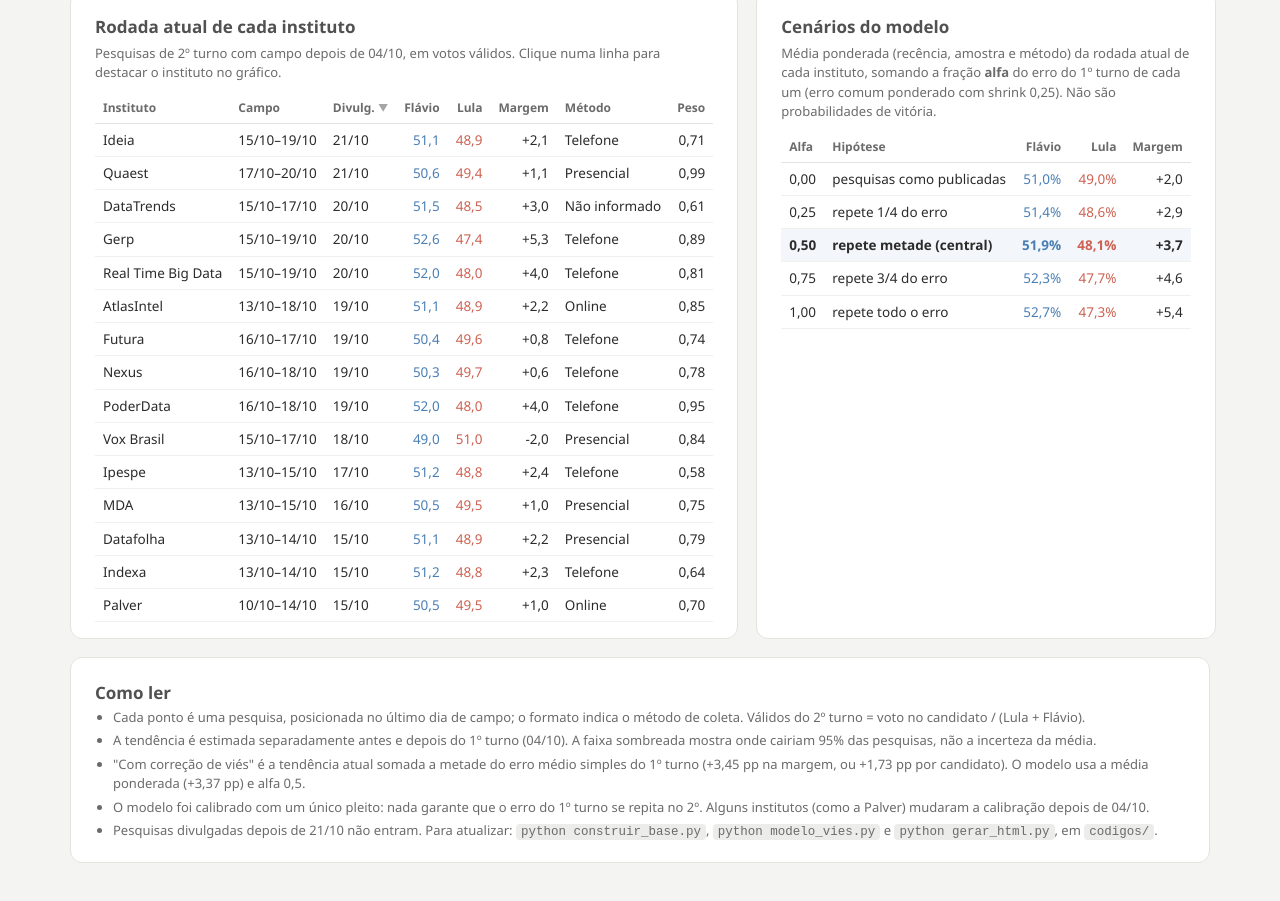
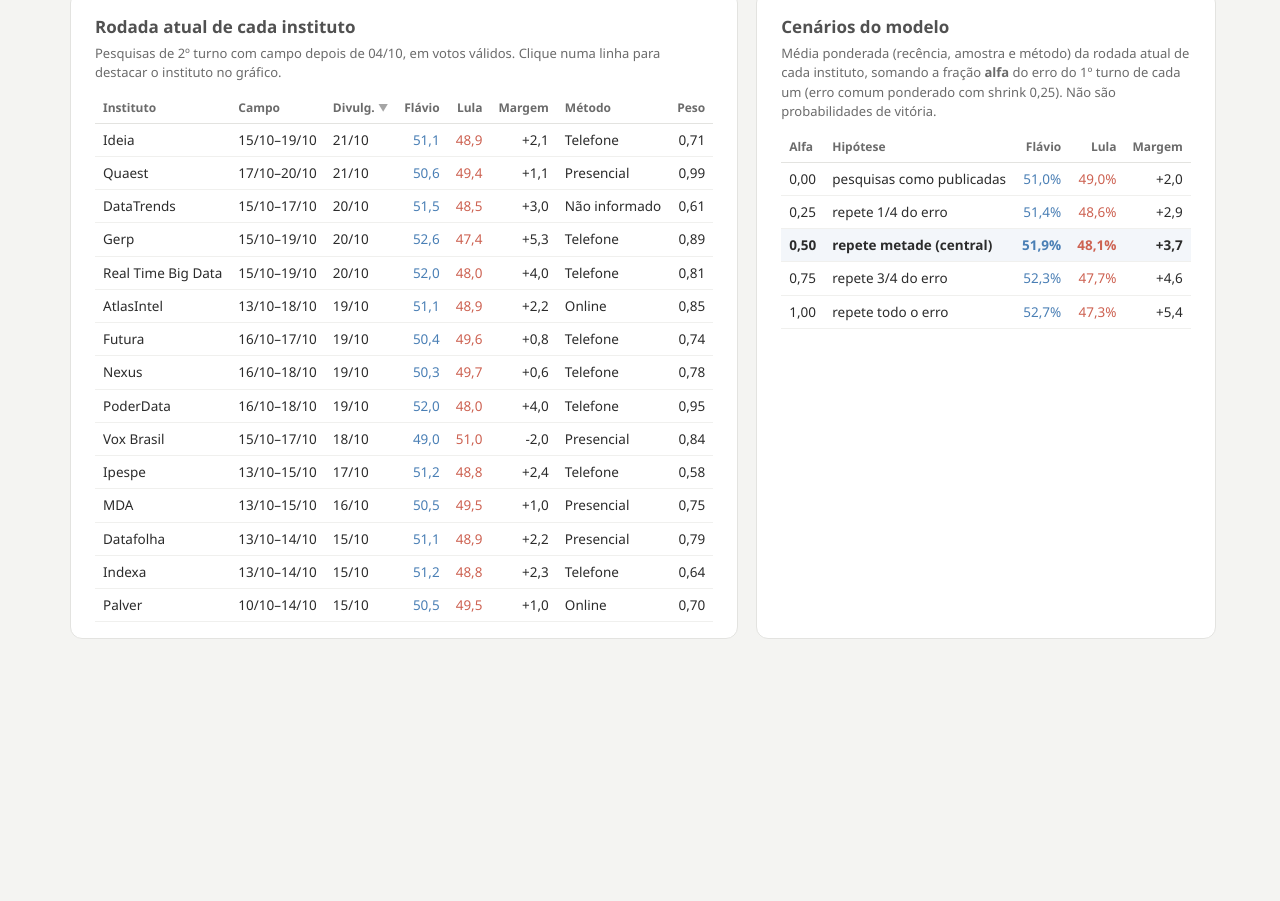
Before and after one commit to laercioop/pesquisas, a plain HTML site: page agregador.html in a window 1280 px wide. Shown: the part 1624-2525 px from the top of the page. After the commit the page ends 2337 px from the top, so only its background shows below. Drawn offline with Linux system fonts and the light colour scheme.

Commit message:
Remove a seção "Como ler" do agregador

```diff
--- a/agregador.html
+++ b/agregador.html
@@ -67,11 +67,6 @@
   .card h3 { font-size: 17px; margin: 0 0 2px; color: var(--gray-dark); }
   .card p.nota { font-size: 13px; color: var(--muted); margin: 4px 0 10px; }
   .tabela { overflow-x: auto; }
-  footer { font-size: 13px; color: var(--muted); }
-  footer h3 { font-size: 15px; color: var(--gray-dark); margin: 0 0 6px; }
-  footer ul { margin: 0; padding-left: 18px; }
-  footer li { margin-bottom: 4px; }
-  code { font-size: 12.5px; background: #ececea; padding: 1px 5px; border-radius: 4px; }
 
   @media (max-width: 900px) {
     .kpis { grid-template-columns: repeat(2, 1fr); }
@@ -128,11 +123,6 @@
       <table id="tab-cen"></table>
     </section>
   </div>
-
-  <footer class="card">
-    <h3>Como ler</h3>
-    <ul id="notas"></ul>
-  </footer>
 </div>
 
 <script>
@@ -180,7 +170,7 @@
 const erro = D.erro_simples, atual = D.atual, corr = D.corrigido;
 const ultimo = D.pontos.filter(p => p.atual);
 
-/* ---------- Texto, KPIs e notas ---------- */
+/* ---------- Texto e KPIs ---------- */
 document.getElementById('lede').innerHTML =
   `Recorte de <b>${ddmm(D.as_of)}/2026</b>, em % dos votos válidos. ${D.pesquisas_2t} pesquisas de 2º turno, ${D.institutos_2t} institutos na rodada atual. ` +
   `No 1º turno as pesquisas subestimaram Flávio em média <b>${fmt(erro, 2)} pp</b> na margem; os pontos à direita do gráfico somam metade disso a cada candidato. ` +
@@ -191,13 +181,6 @@
   kpi('Com correção de viés', `<span class="f">${fmt(corr.flavio)}</span> <small>x</small> <span class="l">${fmt(corr.lula)}</span>`, `atual + erro médio do 1º turno (${sgn(erro, 2)} pp)`) +
   kpi('Erro do 1º turno', `${sgn(erro, 2)} <small>pp</small>`, `média simples de ${D.barras.length} institutos; urna Flávio ${sgn(D.urna.margem, 2)} pp`) +
   kpi('Modelo, cenário central', `<span class="f">${fmt(D.modelo.ajustado)}</span> <small>x</small> <span class="l">${fmt(100 - D.modelo.ajustado)}</span>`, `alfa ${fmt(D.modelo.alpha, 1)}; sem correção ${fmt(D.modelo.bruto)} x ${fmt(100 - D.modelo.bruto)}`);
-document.getElementById('notas').innerHTML = [
-  `Cada ponto é uma pesquisa, posicionada no último dia de campo; o formato indica o método de coleta. Válidos do 2º turno = voto no candidato / (Lula + Flávio).`,
-  `A tendência é estimada separadamente antes e depois do 1º turno (04/10). A faixa sombreada mostra onde cairiam 95% das pesquisas, não a incerteza da média.`,
-  `"Com correção de viés" é a tendência atual somada a metade do erro médio simples do 1º turno (${sgn(erro, 2)} pp na margem, ou ${sgn(erro / 2, 2)} pp por candidato). O modelo usa a média ponderada (${sgn(D.erro_ponderado, 2)} pp) e alfa 0,5.`,
-  `O modelo foi calibrado com um único pleito: nada garante que o erro do 1º turno se repita no 2º. Alguns institutos (como a Palver) mudaram a calibração depois de 04/10.`,
-  `Pesquisas divulgadas depois de ${ddmm(D.as_of)} não entram. Para atualizar: <code>python construir_base.py</code>, <code>python modelo_vies.py</code> e <code>python gerar_html.py</code>, em <code>codigos/</code>.`
-].map(t => `<li>${t}</li>`).join('');
 
 /* ---------- Gráfico 2: tendência ---------- */
 const estado = { foco: '', ocultos: new Set() };
```
Also changed, not shown: codigos/html_molde.html (+1 -18 lines), 1 other file.
